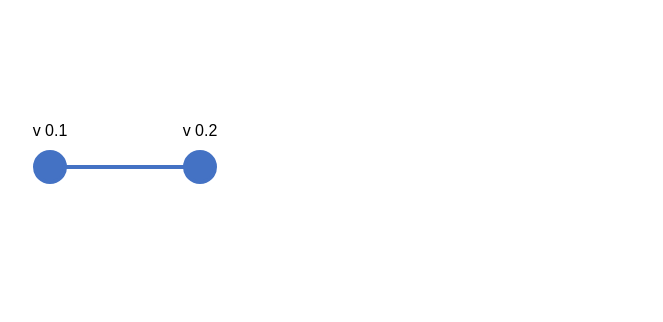
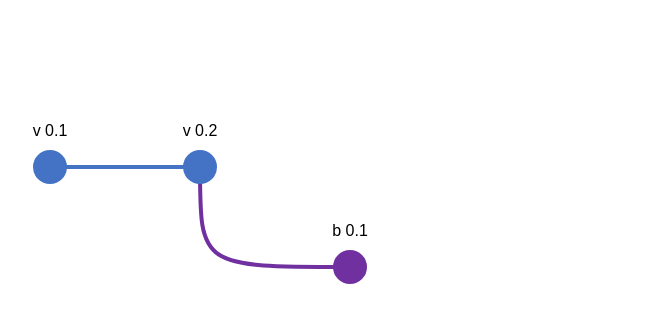
Before and after one commit to baijuw/gitTraining, a plain HTML site: page index.html in a window 1280 px wide. Shown: the part 80-402 px from the top of the page, without its empty margins (128-791 px from the left). Drawn offline with Linux system fonts and the light colour scheme.

Commit message:
Branch 0.1

```diff
--- a/index.html
+++ b/index.html
@@ -11,7 +11,10 @@
   <text x="50" y="15" class="svg-text" font-family="Arial, Helvetica, sans-serif" text-anchor="middle" dominant-baseline="middle">v 0.1</text>
   <circle cx="50" cy="50" r="15" stroke="rgb(68,114,196)" stroke-width="4" fill="rgb(68,114,196)" />
   <text x="200" y="15" class="svg-text" font-family="Arial, Helvetica, sans-serif" text-anchor="middle" dominant-baseline="middle">v 0.2</text>
+  <path d="M 200 50 C 200 150, 200 150, 350 150" stroke="rgb(112,48,160)" stroke-width="4" fill="transparent"/>
   <circle cx="200" cy="50" r="15" stroke="rgb(68,114,196)" stroke-width="4" fill="rgb(68,114,196)"/>
+  <circle cx="350" cy="150" r="15" stroke="rgb(112,48,160)" stroke-width="4" fill="rgb(112,48,160)"/>
+  <text x="350" y="115" class="svg-text" font-family="Arial, Helvetica, sans-serif" text-anchor="middle" dominant-baseline="middle">b 0.1</text>
 </svg>
 </div>
 </body>
```
